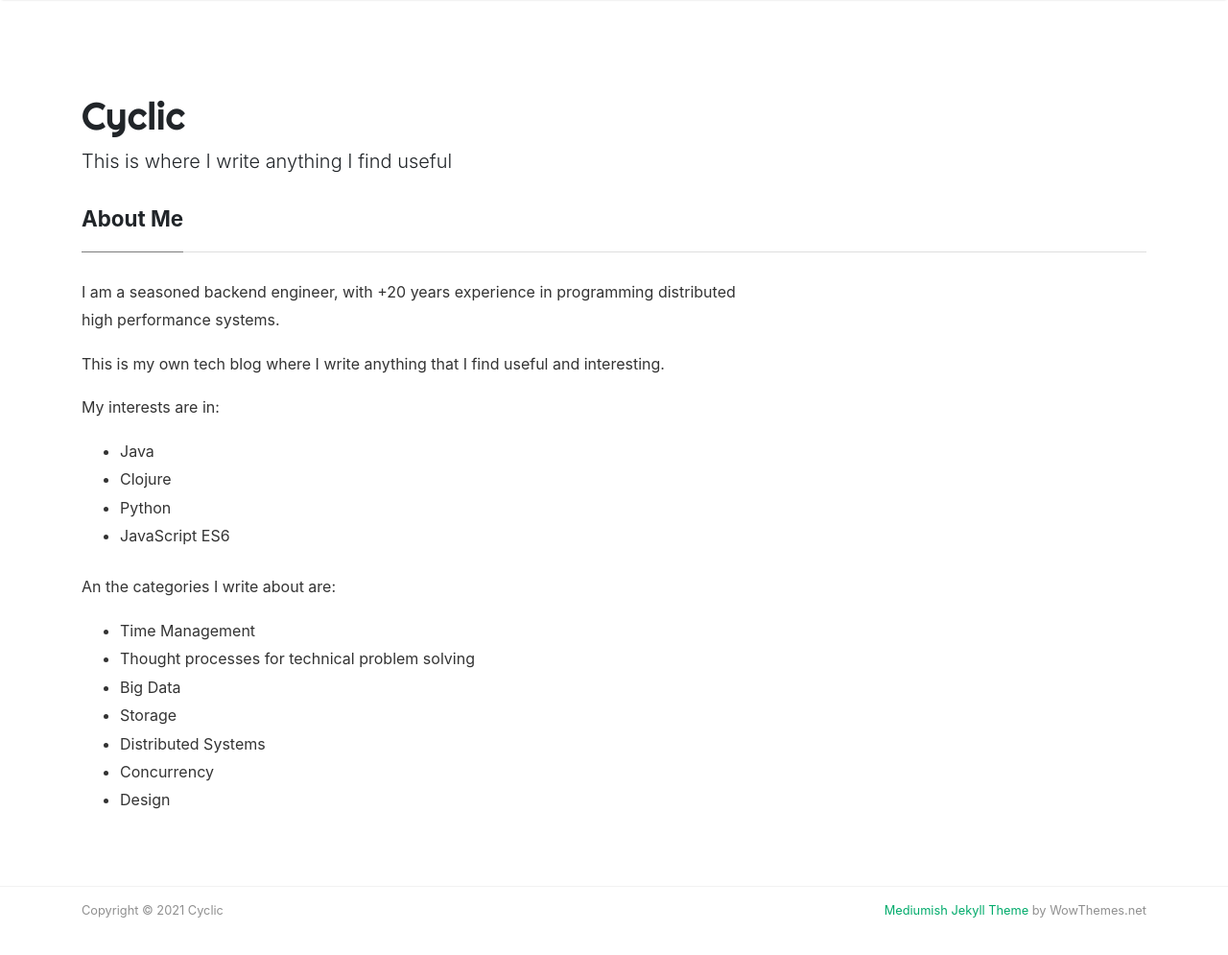
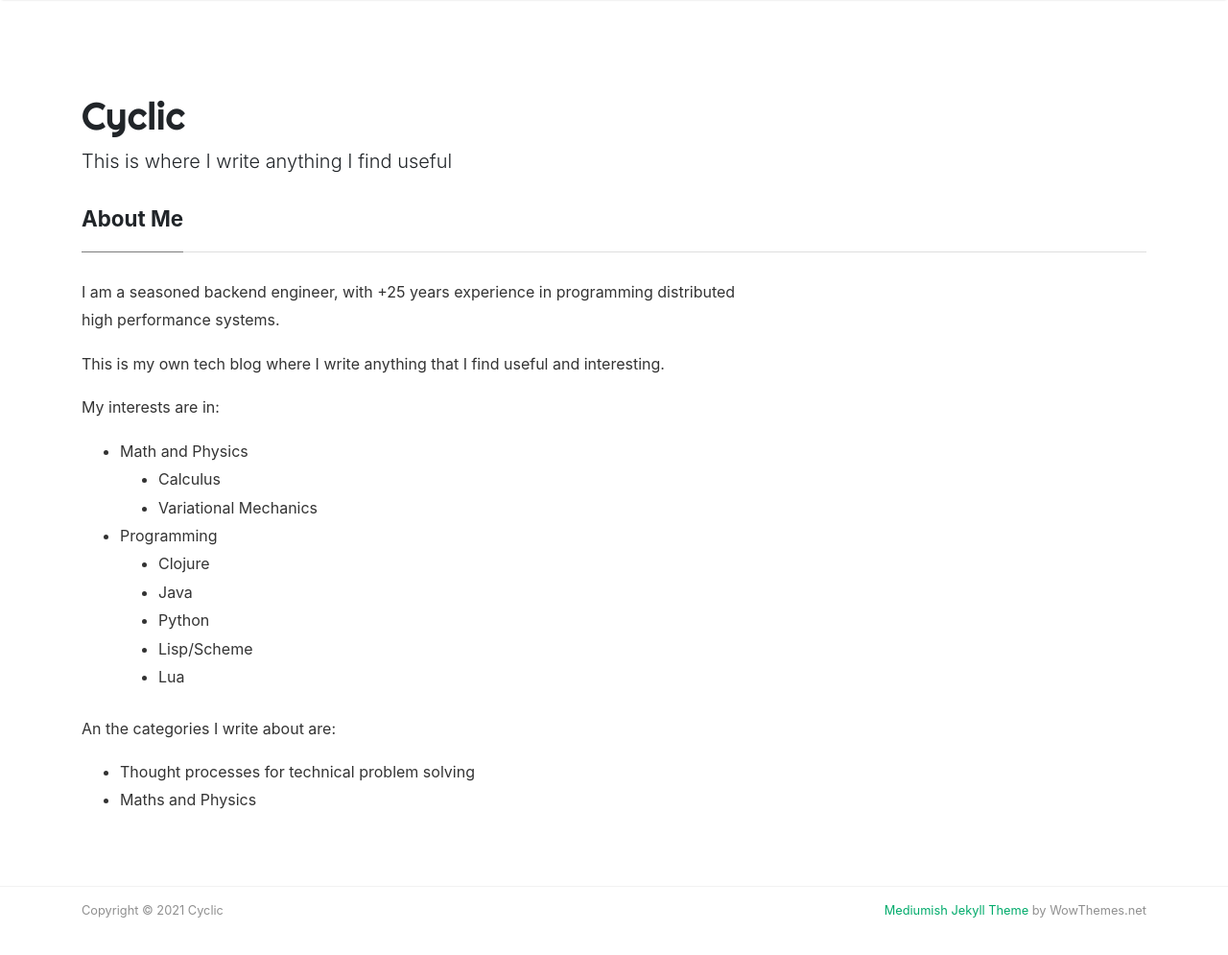
Before and after one commit to gerritjvv/blog, a Jekyll site: the page built from _pages/about.md, in a window 1280 px wide and 1032 px high. Shown: the top 995 px of the window at 96% size. Built offline with Jekyll 4.4.1, drawn with Linux system fonts in a browser that asks for light colours; nearby versions of some CDN libraries.

Commit message:
update abbout me and cleanup

```diff
--- a/_pages/about.md
+++ b/_pages/about.md
@@ -8,23 +8,23 @@ comments: false
 <div class="row justify-content-between">
 <div class="col-md-8 pr-5">
 
-I am a seasoned backend engineer, with +20 years experience in programming distributed high performance systems.
+I am a seasoned backend engineer, with +25 years experience in programming distributed high performance systems.
 
 This is my own tech blog where I write anything that I find useful and interesting.
 
 My interests are in:
 
-  * Java
-  * Clojure
-  * Python
-  * JavaScript ES6
+  * Math and Physics
+    * Calculus
+    * Variational Mechanics
+  * Programming
+      * Clojure
+      * Java
+      * Python
+      * Lisp/Scheme
+      * Lua
 
 An the categories I write about are:
 
-   * Time Management
    * Thought processes for technical problem solving
-   * Big Data
-   * Storage
-   * Distributed Systems
-   * Concurrency
-   * Design
+   * Maths and Physics
```
